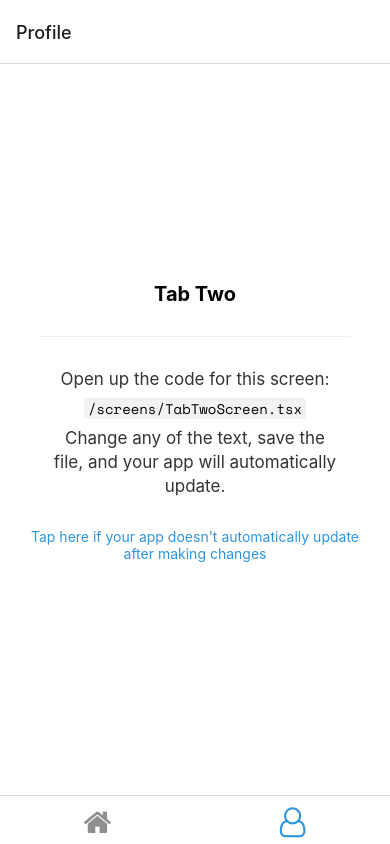
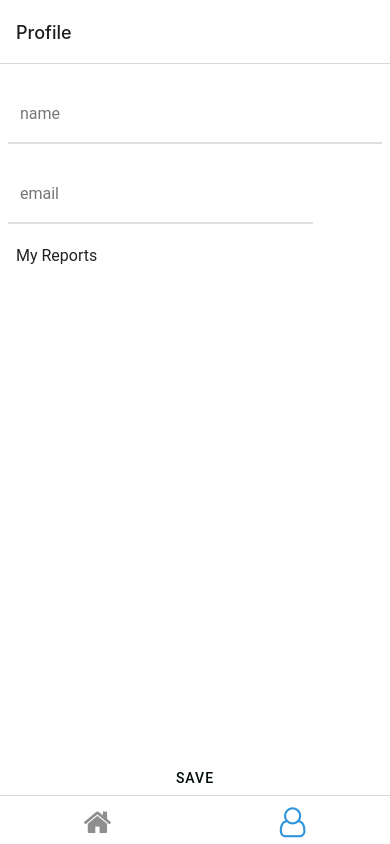
Before and after one commit to uglyghosty/pdfr, a React Native app: screen /TabTwo in a window 390 px wide. Built offline with nearby package versions, Linux system fonts and the light colour scheme; no server answers; the database is empty; what expo-linking would draw is missing.

Commit message:
sorting, attempting pdf, prompted login screen

```diff
--- a/components/FABComponent.tsx
+++ b/components/FABComponent.tsx
@@ -1,6 +1,6 @@
 import { Provider, FAB, Portal } from 'react-native-paper';
 import { useState } from 'react';
-import { StyleSheet } from 'react-native';
+import { StyleSheet, } from 'react-native';
 
 
 const FABComponent = () => {
@@ -8,30 +8,19 @@ const FABComponent = () => {
     const [state, setState] = useState({ open: false });
     const onStateChange = ({ open }) => setState({ open });
     const { open } = state;
+    // admin controls change the button option
+    const [ isAdmin, setAdmin ] = useState(false);
+
     return(
         <Provider>
             <Portal>
                 <FAB.Group
                 open={open}
-                icon={open ? 'calendar-today' : 'plus'}
+                icon={open ? 'close' : 'plus'}
                 actions={[
-                    { icon: 'plus', onPress: () => console.log('Pressed add') },
-                    {
-                    icon: 'star',
-                    label: 'Star',
-                    onPress: () => console.log('Pressed star'),
-                    },
-                    {
-                    icon: 'email',
-                    label: 'Email',
-                    onPress: () => console.log('Pressed email'),
-                    },
-                    {
-                    icon: 'bell',
-                    label: 'Remind',
-                    onPress: () => console.log('Pressed notifications'),
-                    small: false,
-                    },
+                    { icon: 'file', label: 'drafts', onPress: () => console.log('Pressed my drafts') },
+                    { icon: 'file', label: 'add report', onPress: () => console.log('Pressed add report') },
+                    { icon: 'file', label: 'add category', onPress: () => console.log('Pressed add category') },
                 ]}
                 onStateChange={onStateChange}
                 // onPress={() => {
--- a/components/ListItem.tsx
+++ b/components/ListItem.tsx
@@ -12,8 +12,10 @@ const ListItem = ({title, onPress, firestore}) => {
     },[title]);
 
     return (
+        <Surface
+        style={{ marginBottom:10, marginHorizontal:10, }}
+        >
             <List.Accordion
-            title={title}
                 right={() => {
                     // chevron
                     // if admin, add edit button
@@ -23,6 +25,7 @@ const ListItem = ({title, onPress, firestore}) => {
                 style={{width:'100%',}}
                 left={props => <List.Icon {...props} icon="folder" />}
                 onPress={onPress}
+                title={title}
             >
                 {
                     loading?
@@ -41,6 +44,7 @@ const ListItem = ({title, onPress, firestore}) => {
                     </Surface>
                 }
             </List.Accordion>
+        </Surface>
     );
 }
 
--- a/components/UserTextInput.tsx
+++ b/components/UserTextInput.tsx
@@ -12,14 +12,14 @@ const ListItem = ({title, initValue}) => {
     },[title]);
 
     return (
-        <View style={{flex:1,}}>
+        <Surface style={{flex:1, marginHorizontal:10, }}>
             <TextInput
-                style={{width:'100%'}}
+                style={{width:'100%', backgroundColor:'white',}}
                 label={title}
                 value={value}
                 onChangeText={text => setValue(text)}
             />
-        </View>
+        </Surface>
     );
 }
 
--- /dev/null
+++ b/components/UserTimeInput.tsx
@@ -0,0 +1,53 @@
+import { useEffect, useCallback, } from 'react';
+import { StyleSheet, ActivityIndicator, View } from 'react-native';
+import { Button, List, Surface, useTheme, TextInput} from 'react-native-paper';
+import { useState } from 'react';
+import { TimePickerModal } from 'react-native-paper-dates';
+
+const ListItem = ({title, initValue}) => {
+    const [loading, isLoading] = useState(true);
+    const [value, setValue] = useState('');
+    const [date, setDate] = useState<Date | undefined>(undefined);
+    const [visible, setVisible] = useState(false);
+    // do a firestore call with title prop
+    useEffect(() => {
+
+    },[title]);
+
+    const onDismissSingle = useCallback(() => {
+        setVisible(false);
+    }, [setVisible]);
+
+    const onConfirm = useCallback(
+        ({ hours, minutes }) => {
+          setVisible(false);
+          console.log({ hours, minutes });
+        },
+        [setVisible]
+    );
+
+    const onDismiss = useCallback(() => {
+        setVisible(false)
+    }, [setVisible]);
+
+    return (
+        <Surface style={{flex:1, marginHorizontal:10, }}>
+             <TimePickerModal
+                visible={visible}
+                onDismiss={onDismiss}
+                onConfirm={onConfirm}
+                // hours // default: current hours
+                // minutes // default: current minutes
+                label={title} // optional, default 'Select time'
+                uppercase={false} // optional, default is true
+                cancelLabel="Cancel" // optional, default: 'Cancel'
+                confirmLabel="Ok" // optional, default: 'Ok'
+                animationType="fade" // optional, default is 'none'
+                locale="en" // optional, default is automically detected by your system
+            />
+            <List.Item title={title} right={() => <List.Icon icon='clock'/>} onPress={()=> setVisible(true)}/>
+        </Surface>
+    );
+}
+
+export default ListItem;
--- /dev/null
+++ b/constants/DATA.js
@@ -0,0 +1,6 @@
+export const TIMECARD = {
+    'clock-in': {value: '', priority: 1, required: true, inputType: 'time'},
+    'clock-out': {inputType: 'time', value: '', required: true, priority: 3},
+    'name': {inputType: 'textInput', required: true, priority: 0, value: ''},
+    'title': "time card"
+};
--- a/navigation/index.tsx
+++ b/navigation/index.tsx
@@ -15,7 +15,7 @@ import useColorScheme from '../hooks/useColorScheme';
 import ModalScreen from '../screens/ModalScreen';
 import NotFoundScreen from '../screens/NotFoundScreen';
 import Folders from '../screens/Folders';
-import TabTwoScreen from '../screens/TabTwoScreen';
+import Profile from '../screens/Profile';
 import Files from '../screens/Files';
 import File from '../screens/File';
 
@@ -52,6 +52,7 @@ function RootNavigator() {
   );
 }
 
+// bottom tab nav, tab one stack
 function TabOneStackNavigator() {
   return (
     <TabOneStack.Navigator
@@ -64,6 +65,21 @@ function TabOneStackNavigator() {
       <Stack.Screen name="Files" component={Files} options={{ headerShown: false }} />
       <Stack.Screen name="File" component={File} options={{ headerShown: false }} />
     </TabOneStack.Navigator>
+  )
+}
+
+// bottom tab nav, tab two stack
+function TabTwoStackNavigator() {
+  return (
+    <TabTwoStack.Navigator
+      initialRouteName="Profile"
+      defaultScreenOptions={{
+        headerShown: false,
+      }}
+    >
+      <Stack.Screen name="Profile" component={Profile} options={{ headerShown: false }} />
+      <Stack.Screen name="File" component={File} options={{ headerShown: false }} />
+    </TabTwoStack.Navigator>
   )
 }
 
@@ -108,7 +124,7 @@ function BottomTabNavigator() {
       />
       <BottomTab.Screen
         name="TabTwo"
-        component={TabTwoScreen}
+        component={TabTwoStackNavigator}
         options={{
           title: 'Profile',
           tabBarIcon: ({ color }) => <TabBarIcon name="user-o" color={color} />,
--- a/package.json
+++ b/package.json
@@ -27,11 +27,16 @@
     "expo-splash-screen": "~0.14.0",
     "expo-status-bar": "~1.2.0",
     "expo-web-browser": "~10.1.0",
+    "fbjs": "^3.0.4",
     "firebase": "^9.6.2",
     "react": "17.0.1",
     "react-dom": "17.0.1",
     "react-native": "0.64.3",
+    "react-native-blob-util": "^0.14.0",
+    "react-native-html-to-pdf": "^0.12.0",
     "react-native-paper": "^4.11.1",
+    "react-native-paper-dates": "^0.8.7",
+    "react-native-pdf": "^6.4.0",
     "react-native-safe-area-context": "3.3.2",
     "react-native-screens": "~3.10.1",
     "react-native-web": "0.17.1"
--- /dev/null
+++ b/screens/Profile.tsx
@@ -0,0 +1,61 @@
+import { useState, } from 'react';
+import { StyleSheet,  } from 'react-native';
+import { Button, List, TextInput, } from 'react-native-paper';
+import ListItemComponent from '../components/ListItem';
+import { Text, View } from '../components/Themed';
+
+export default function Profile({navigation}) {
+  const [name, setName] = useState('');
+
+  return (
+    <View style={styles.container}>
+      <List.Section style={{width: '100%'}}>
+        <List.Item
+          style={{width:'100%'}}
+          left={() => <TextInput
+              label='name'
+              style={{width:'100%', backgroundColor:'transparent'}}
+              value={name}
+              onChangeText={text => setName(text)}
+            />
+          }
+        />
+        <List.Item
+          style={{width:'100%'}}
+          left={() => <TextInput
+              label='email'
+              style={{flex:5, backgroundColor:'transparent'}}
+              value={name}
+              onChangeText={text => setName(text)}
+              clearButtonMode='never'
+              />
+            }
+        />
+        <List.Item
+          style={{width:'100%'}}
+          title='My Reports'
+          onPress={() => navigation.navigate('Files', {uid:''}) }
+        />
+      </List.Section>
+      {/* if previous values differ from current changes, then back save button appear */}
+      {<Button style={{bottom: 0, position: 'absolute',}}>SAVE</Button>}
+    </View>
+  );
+}
+
+const styles = StyleSheet.create({
+  container: {
+    flex: 1,
+    alignItems: 'center',
+    // justifyContent: 'center',
+  },
+  title: {
+    fontSize: 20,
+    fontWeight: 'bold',
+  },
+  separator: {
+    marginVertical: 30,
+    height: 1,
+    width: '80%',
+  },
+});
--- a/screens/TabTwoScreen.tsx
+++ /dev/null
@@ -1,31 +0,0 @@
-import { StyleSheet } from 'react-native';
-
-import EditScreenInfo from '../components/EditScreenInfo';
-import { Text, View } from '../components/Themed';
-
-export default function TabTwoScreen() {
-  return (
-    <View style={styles.container}>
-      <Text style={styles.title}>Tab Two</Text>
-      <View style={styles.separator} lightColor="#eee" darkColor="rgba(255,255,255,0.1)" />
-      <EditScreenInfo path="/screens/TabTwoScreen.tsx" />
-    </View>
-  );
-}
-
-const styles = StyleSheet.create({
-  container: {
-    flex: 1,
-    alignItems: 'center',
-    justifyContent: 'center',
-  },
-  title: {
-    fontSize: 20,
-    fontWeight: 'bold',
-  },
-  separator: {
-    marginVertical: 30,
-    height: 1,
-    width: '80%',
-  },
-});
```
Also changed, not shown: screens/File.tsx (+21 -4 lines), screens/Login.tsx (added, +28 -0 lines), screens/PDF.tsx (added, +15 -0 lines), 1 other file (tests, documents, lock files or other folders). Lines whose indentation alone changed are shown as unchanged.
